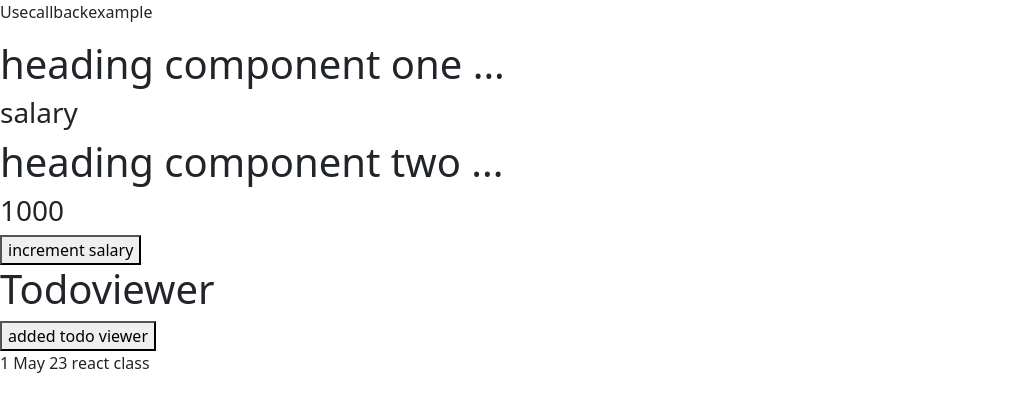
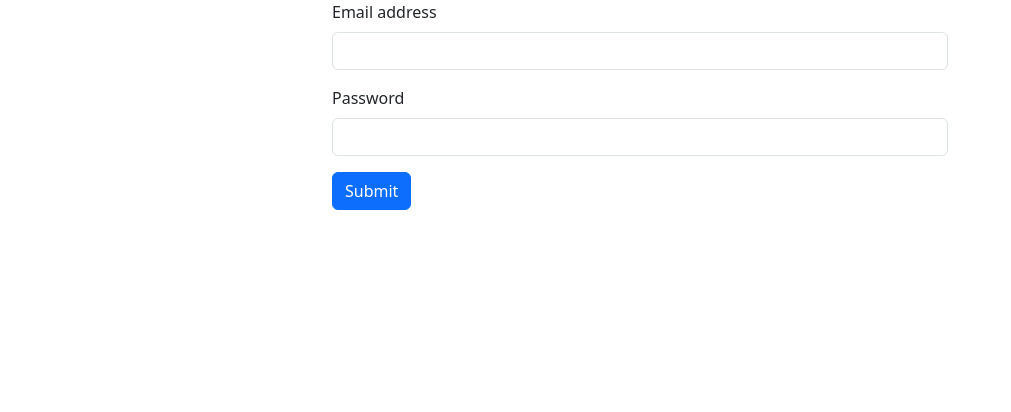
Before and after one commit to sainath-07/reactClasses, a React (Create React App) app: page /userfrom in a window 1280 px wide. Shown: the top 412 px of the page, without its empty margins (0-1011 px from the left). Built offline with nearby package versions, Linux system fonts and the light colour scheme.

Commit message:
userdetails_Form

```diff
--- a/src/17-05-2024/Navbar/navbar.jsx
+++ b/src/17-05-2024/Navbar/navbar.jsx
@@ -16,7 +16,7 @@ const CustomNavbar = () => {
 
   return (
     <nav
-    className={`d-flex position-fixed top-0 z-1 w-100 justify-content-center navbar navbar-expand-sm ${theme ? 'text-white bg-dark' : 'bg-light navbar-light'}`}
+    className={`d-flex w-100 justify-content-center navbar navbar-expand-sm ${theme ? 'text-white bg-dark' : 'bg-light navbar-light'}`}
   >
 
 
@@ -27,6 +27,12 @@ const CustomNavbar = () => {
             <Nav className="me-auto">
               <Nav.Link as={Link} className={theme && "text-white"} to="/">
                 Home
+              </Nav.Link>
+              <Nav.Link as={Link} className={theme && "text-white"} to="/userfrom">
+              userfrom
+              </Nav.Link>
+              <Nav.Link as={Link} className={theme && "text-white"} to="/ShowUserInfo">
+              ShowUserInfo
               </Nav.Link>
 
               <Nav.Link as={Link} className={theme && "text-white"} to="/about">
--- a/src/17-05-2024/Navigationscreen/navigation.jsx
+++ b/src/17-05-2024/Navigationscreen/navigation.jsx
@@ -9,6 +9,8 @@ import { createContext, useReducer, useState } from "react"
 import Customhookscreen from "../screens/customhookscreen"
 import Usecallbackexample from "../screens/usecallbackscreen"
 import Addtocart from "../screens/addtocard"
+import Userform from "../screens/table"
+import ShowUserInfo from "../screens/showtable"
 
 
 
@@ -61,6 +63,14 @@ const reducerfun=(state,action)=>{
 //----------> Component
 const NavigationScreen=()=>{
 
+    const data= {
+  name: "",
+  password: ""
+};
+    const [userdata, setuserdata] = useState(data);
+    const [displaydata, setdisplaydata] = useState([]);
+
+
     const[theme,settheme]=useState(false)
     const [card,setcard]=useState([])
    const [currentstate,dispatch]=useReducer(reducerfun,initialvalue)
@@ -70,6 +80,20 @@ const NavigationScreen=()=>{
   // conditionally rendering the button addtocart or gotocart......
 
   const [checkvalue,setcheckvalue]=useState(true)
+
+  const handleNameChange = (e) => {
+    setuserdata({ ...userdata, name: e.target.value });
+  };
+
+  const handlePasswordChange = (e) => {
+    setuserdata({ ...userdata, password: e.target.value });
+  };
+
+
+  const submitform=(e)=>{
+    e.preventDefault()
+    setdisplaydata([...displaydata,{res :userdata}])
+  }
 
 
    const cardhandler=(obj)=>{
@@ -118,6 +142,14 @@ const NavigationScreen=()=>{
 
 
 
+
+
+
+
+
+
+
+
     return(
         <>
         <passtheme.Provider value={{
@@ -134,7 +166,14 @@ const NavigationScreen=()=>{
             setcard,
             currentstate,
             setcheckvalue,
-            checkvalue
+            checkvalue,
+            handleNameChange,
+            handlePasswordChange,
+            displaydata,
+            submitform,
+            setuserdata,
+            setdisplaydata,
+            submitform
         }}>
 
 
@@ -142,6 +181,8 @@ const NavigationScreen=()=>{
         <Routes>
             <Route path="/" Component={HomeScreen} />
              <Route path="/about"  Component={AboutScreen}/>
+             <Route path="/userfrom"  Component={Userform}/>
+             <Route path="/ShowUserInfo"  Component={ShowUserInfo}/>
              <Route path="/setting"  Component={SettingScreen}/>
              <Route path="/blog"  Component={BlogScreen}/>
              <Route path="/usecallback"  Component={Usecallbackexample}/>
--- a/src/17-05-2024/screens/home-screen.jsx
+++ b/src/17-05-2024/screens/home-screen.jsx
@@ -45,7 +45,7 @@ console.log(productlist)
             productlist.map((eachproduct) => {
               const { brand, thumbnail, id, title, price } = eachproduct;
               return (
-                <Col key={id} md={3} className="mb-4 mt-5 d-flex flex-wrap justify-content-center  images">
+                <Col key={id} md={3} className="mb-4  d-flex flex-wrap justify-content-center  images">
                   <Card className="w-100">
 
 
--- /dev/null
+++ b/src/17-05-2024/screens/showtable.jsx
@@ -0,0 +1,37 @@
+import React, { useContext } from "react";
+import { passtheme } from "../Navigationscreen/navigation";
+
+const ShowUserInfo = () => {
+  const { displaydata } = useContext(passtheme);
+  console.log(displaydata)
+
+  return (
+    <>
+        <table className="table">
+        <thead>
+                <tr>
+                  <th scope="col">#</th>
+                  <th scope="col">First</th>
+                  <th scope="col">Last</th>
+                </tr>
+              </thead>
+      {displaydata.map((each, i) => {
+        const {res:{name},res:{password}}=each
+        return (
+          <React.Fragment key={i}>
+
+              <tbody>
+                <tr>
+                  <th scope="row">{i+1}</th>
+                  <td>{name}</td>
+                  <td>{password}</td>
+                </tr>
+              </tbody>
+          </React.Fragment>
+        );
+      })}
+      </table>
+    </>
+  );
+};
+export default ShowUserInfo;
--- /dev/null
+++ b/src/17-05-2024/screens/table.jsx
@@ -0,0 +1,56 @@
+import { useContext, useState } from "react";
+import { passtheme } from "../Navigationscreen/navigation";
+
+
+const Userform = () => {
+
+    const {submitform,handleNameChange,handlePasswordChange,userdata,setValue}=useContext(passtheme)
+
+
+    const {displaydata}=useContext(passtheme)
+    console.log(displaydata)
+
+
+
+
+  // console.log(displaydata,"displaydata")
+
+
+
+  return (
+    <div className="container w-50">
+      <form onSubmit={submitform}>
+        <div className="mb-3">
+          <label htmlFor="exampleInputEmail1" className="form-label">
+            Email address
+          </label>
+          <input
+            type="text"
+            className="form-control"
+            id="exampleInputEmail1"
+            aria-describedby="emailHelp"
+            value={userdata}
+            onChange={handleNameChange}
+          />
+        </div>
+        <div className="mb-3">
+          <label htmlFor="exampleInputPassword1" className="form-label">
+            Password
+          </label>
+          <input
+            type="password"
+            className="form-control"
+            id="exampleInputPassword1"
+            value={userdata}
+            onChange={handlePasswordChange}
+          />
+        </div>
+        <button type="submit" className="btn btn-primary">
+          Submit
+        </button>
+      </form>
+    </div>
+  );
+};
+
+export default Userform;
--- a/src/App.js
+++ b/src/App.js
@@ -1,3 +1,4 @@
+import { Table } from "react-bootstrap";
 import Forms from "./10-05-2024/Forms/Forms1";
 import NavigationScreen from "./17-05-2024/Navigationscreen/navigation";
 import Parent from "./17-05-2024/ReactMemo/Parent";
@@ -7,12 +8,13 @@ import ParentState from "./17-05-2024/state Lifting/ParentState";
 import UseCallBackExample from "./17-05-2024/useCallback/useCallbackexample";
 import RandomCricles from "./Cricles task/RandomCricles";
 import Demo from "./Practise/Demo";
+import Userform from "./17-05-2024/screens/table";
 
 const Render=()=>{
    return(
     <>
 
-    <UseCallBackExample/>
+    <NavigationScreen/>
 
     </>
    )
```
